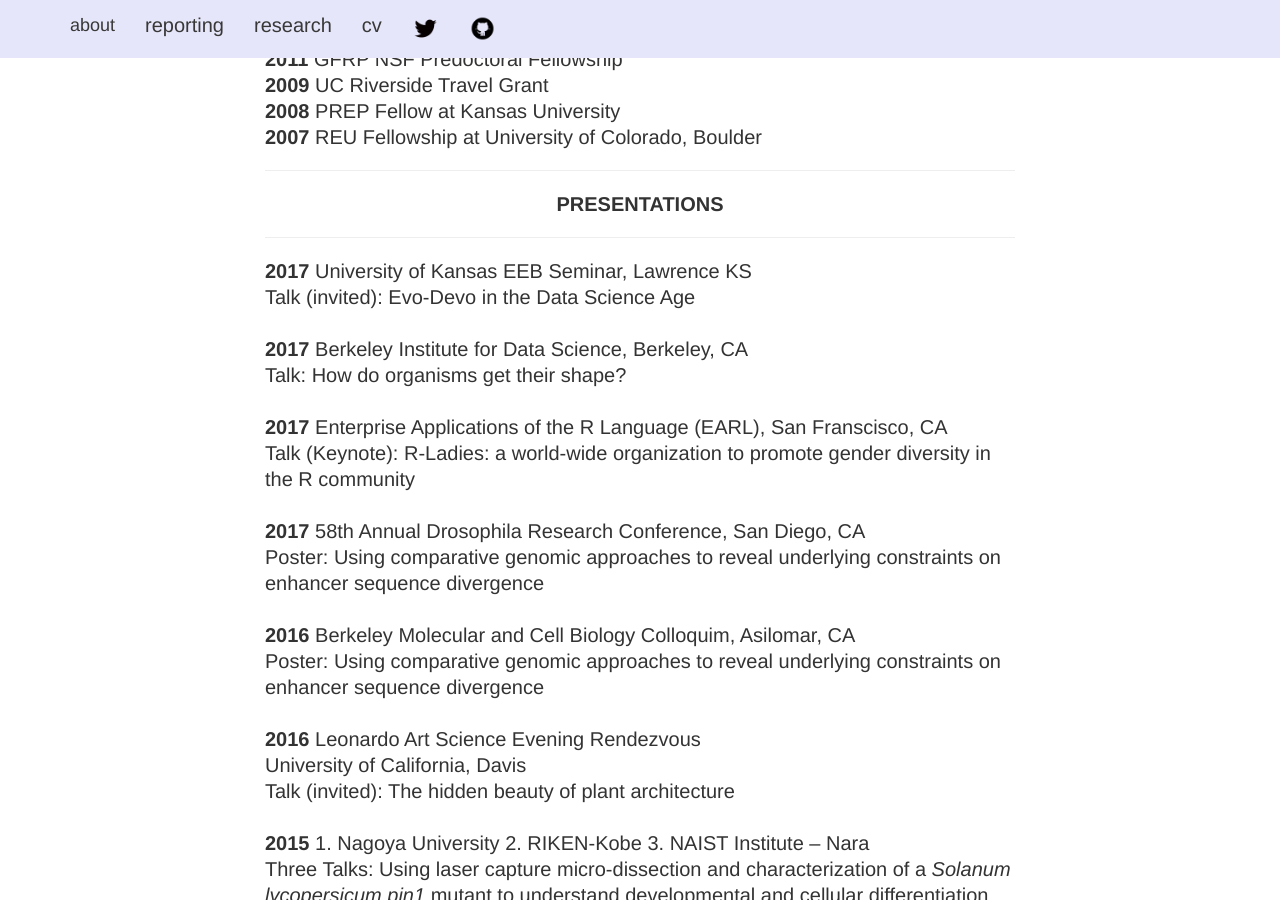
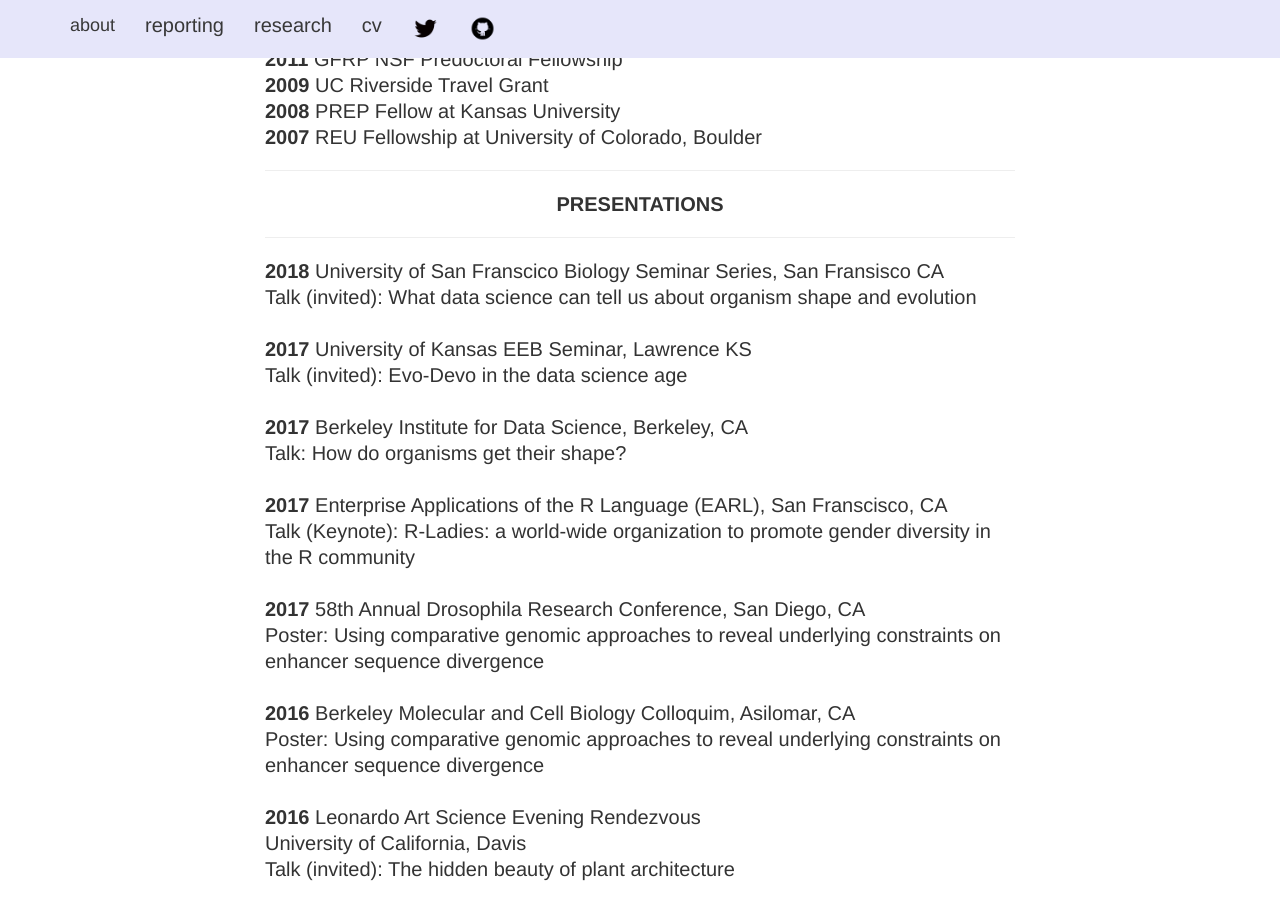
Before and after one commit to iamciera/creports, a Jekyll site: the page built from cv/index.html, in a window 1280 px wide and 900 px high, scrolled down 2965 px. Built offline with Jekyll 4.4.1, drawn with Linux system fonts in a browser that asks for light colours; nearby versions of some CDN libraries; some of the changed text lies outside the part shown.

Commit message:
updated CV

```diff
--- a/cv/index.html
+++ b/cv/index.html
@@ -108,9 +108,11 @@ layout: default
 				<hr />
 				<center><strong>PRESENTATIONS</strong></p></center>
 				<hr />
-
+				<b>2018</b> University of San Franscico Biology Seminar Series, San Fransisco CA<br \>
+				Talk (invited):  What data science can tell us about organism shape and evolution <br />
+				<br />
 				<b>2017</b> University of Kansas EEB Seminar, Lawrence KS<br \>
-				Talk (invited):  Evo-Devo in the Data Science Age<br />
+				Talk (invited):  Evo-Devo in the data science age<br />
 				<br />
 				<b>2017</b> Berkeley Institute for Data Science, Berkeley, CA <br \>
 				Talk: How do organisms get their shape?<br />
@@ -197,6 +200,7 @@ layout: default
 				<hr />
 				<center><p><strong>TEACHING</strong></p></center>
 				<hr />
+				<b>2018</b> Plant Development, Instructor, Mills College, CA <br />
 				<b>2017</b> <a href= "https://iamciera.github.io/evoDevoClass/"> Evolutionary Development Lab</a>, Instructor, SF Institute of Art, CA <br />
 				<b>2017</b> <a href= "http://www.thehackerwithin.org/berkeley/posts/git-github"> Git and Github Tutorial</a>, Instructor, Berkeley, CA <br />
 				<b>2016</b> <a href= "https://iamciera.github.io/SOMexample/"> SOM Clustering Tutorial</a>, Instructor, Davis CA <br />
```
Also changed, not shown: other parts of cv/index.html (+2 -1 lines).
